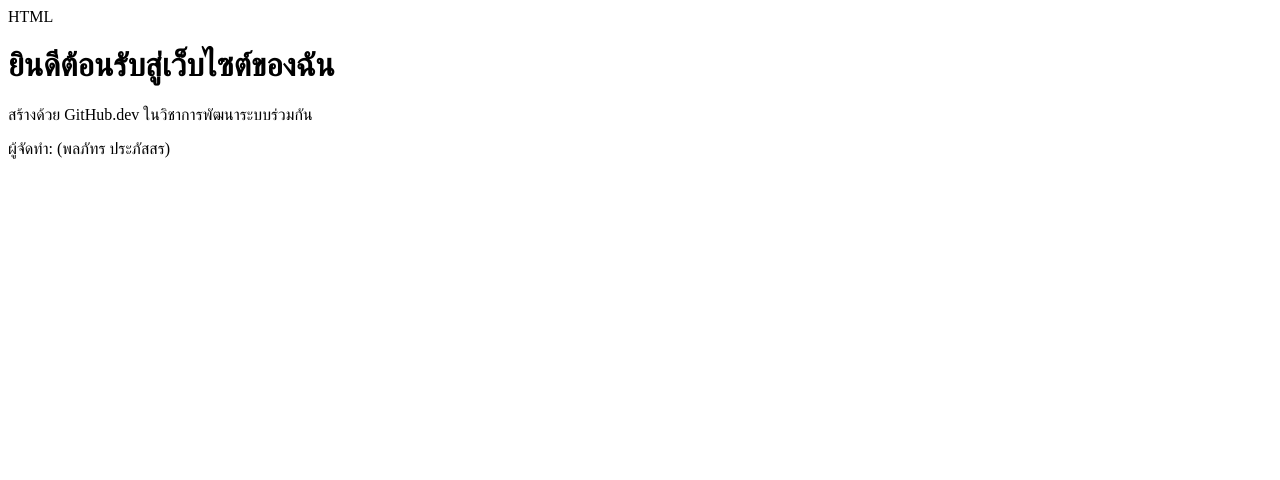
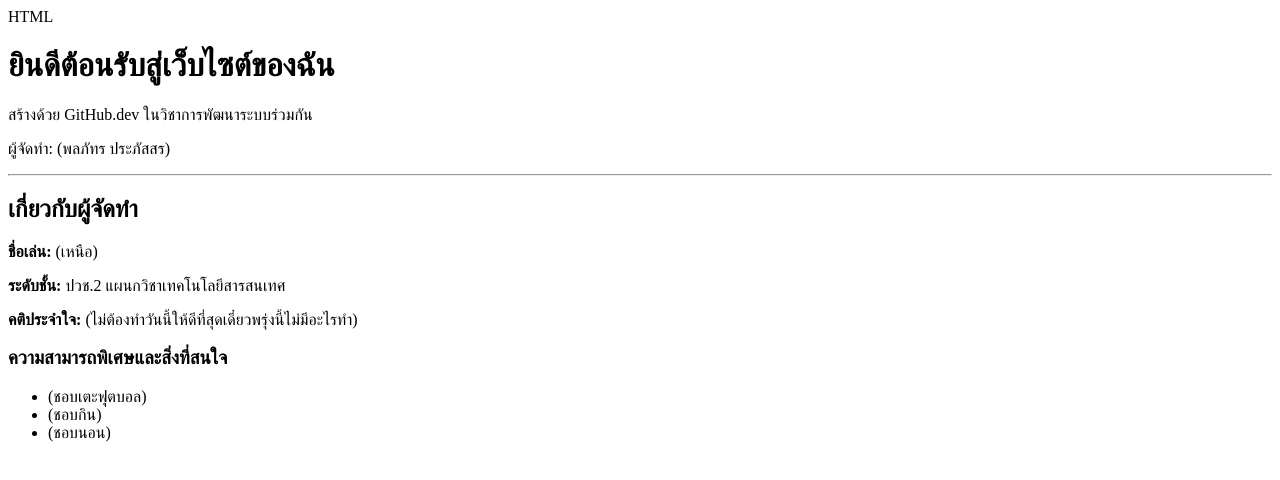
Before and after one commit to s32545-blip/my-first-repo, a plain HTML site: page index.html in a window 1280 px wide. Drawn offline with Linux system fonts and the light colour scheme.

Commit message:
อัปเดตข้อมูลในสาขา proture-profile

```diff
--- a/index.html
+++ b/index.html
@@ -9,5 +9,18 @@ HTML
     <h1>ยินดีต้อนรับสู่เว็บไซต์ของฉัน</h1>
     <p>สร้างด้วย GitHub.dev ในวิชาการพัฒนาระบบร่วมกัน</p>
     <p>ผู้จัดทำ: (พลภัทร ประภัสสร)</p>
+    </p>
+    <hr>
+    <h2>เกี่ยวกับผู้จัดทำ</h2>
+    <p><strong>ชื่อเล่น:</strong> (เหนือ)</p>
+    <p><strong>ระดับชั้น:</strong> ปวช.2 แผนกวิชาเทคโนโลยีสารสนเทศ</p>
+    <p><strong>คติประจำใจ:</strong> (ไม่ต้องทำวันนี้ให้ดีที่สุดเดี๋ยวพรุ่งนี้ไม่มีอะไรทำ)</p>
+
+    <h3>ความสามารถพิเศษและสิ่งที่สนใจ</h3>
+    <ul>
+        <li>(ชอบเตะฟุุตบอล)</li>
+        <li>(ชอบกิน)</li>
+        <li>(ชอบนอน)</li>
+    </ul>
 </body>
 </html>
```
